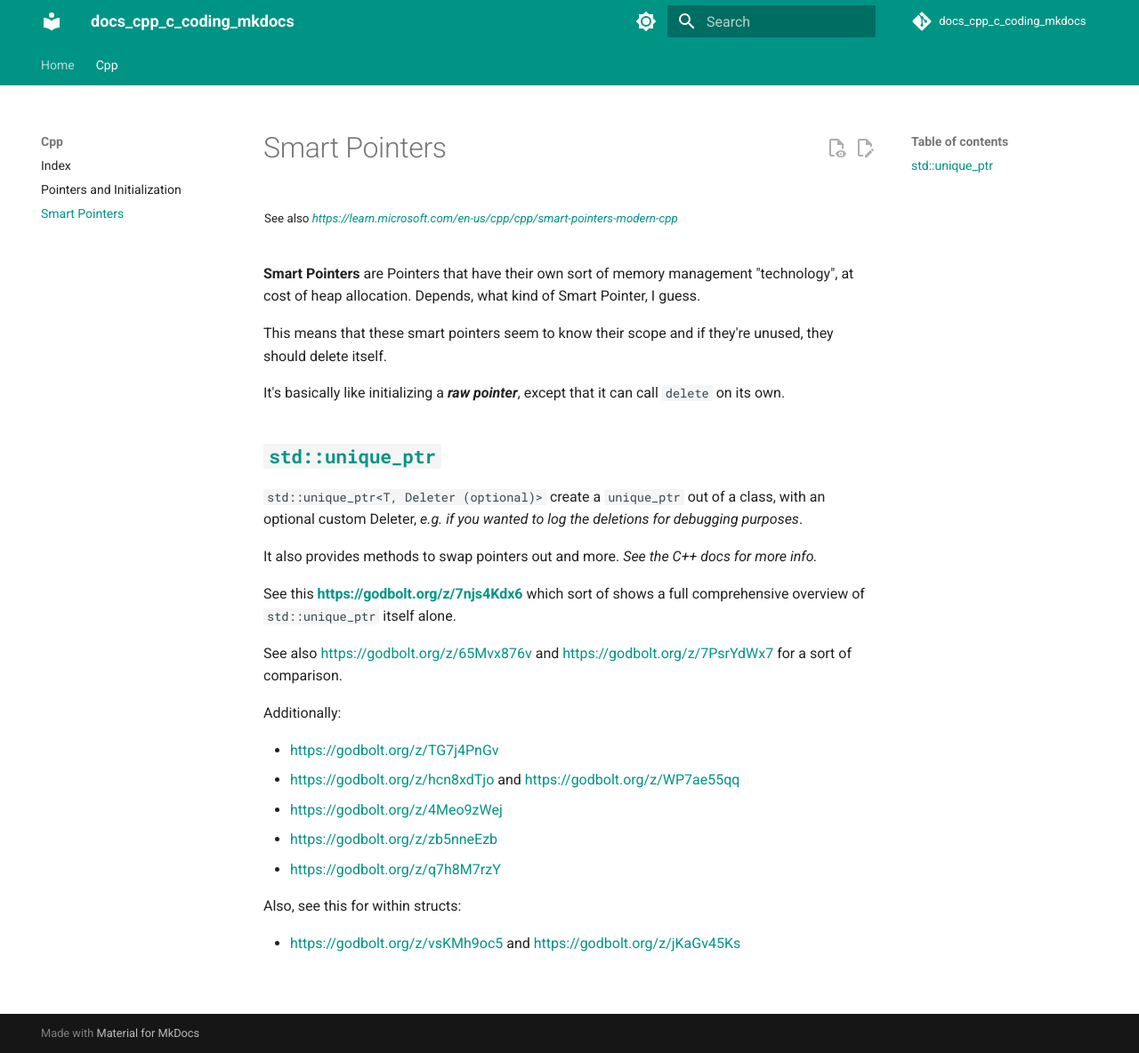
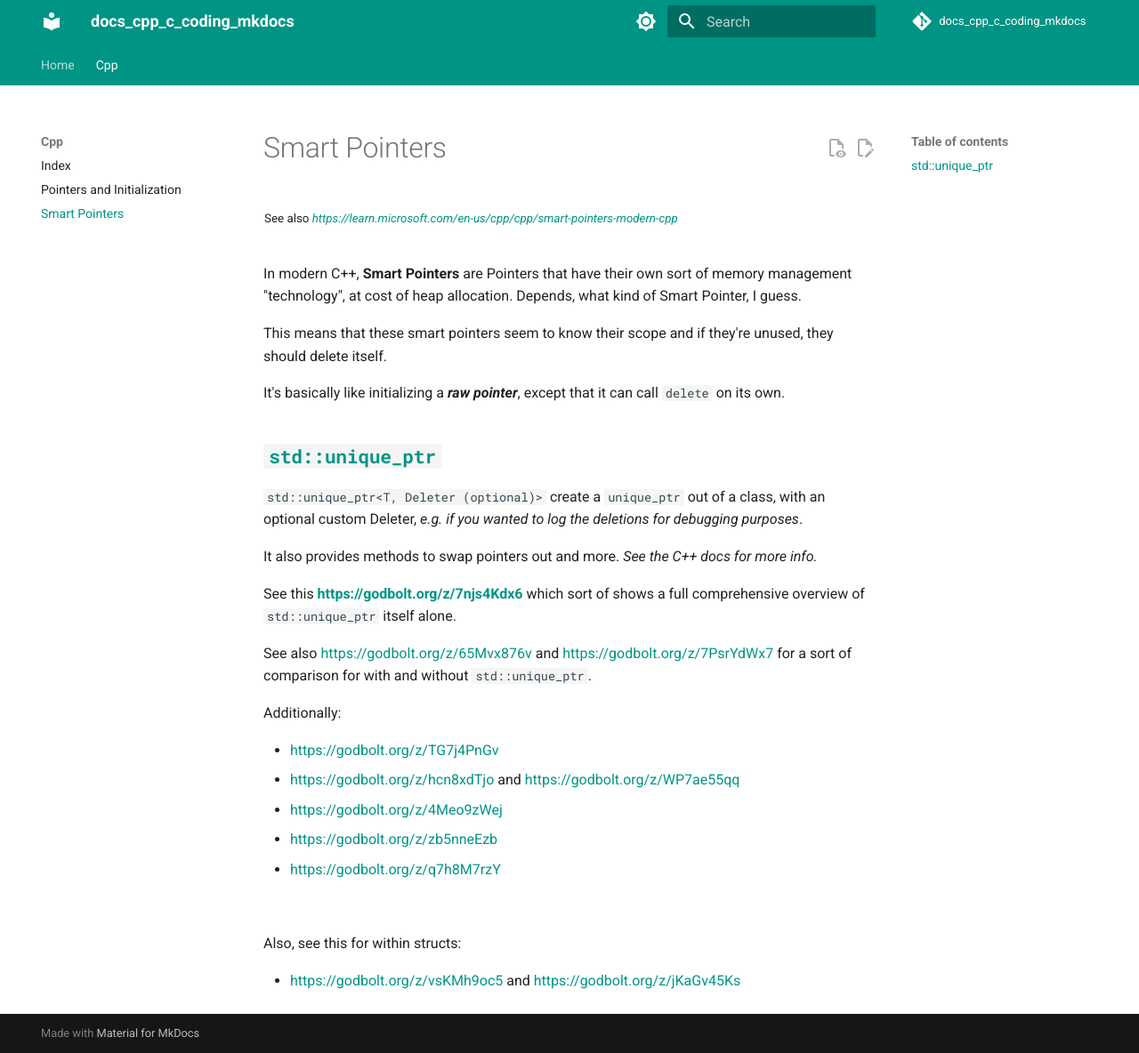
Before and after one commit to karl-police/docs_cpp_c_coding, an MkDocs documentation site: the page built from docs/cpp/Smart_Pointers.md, in a window 1280 px wide and 1184 px high. Shown: the whole window at 89% size. Built offline with MkDocs 1.6.1 and Material for MkDocs 9.7.7, drawn with Linux system fonts in a browser that asks for light colours; comment, search, counter and statistics services are not loaded.

Commit message:
Update Smart_Pointers.md

```diff
--- a/docs/cpp/Smart_Pointers.md
+++ b/docs/cpp/Smart_Pointers.md
@@ -3,7 +3,7 @@
 <sub>See also _<a>https://learn.microsoft.com/en-us/cpp/cpp/smart-pointers-modern-cpp</a>_</sub>
 <br><br>
 
-**Smart Pointers** are Pointers that have their own sort of memory management "technology", at cost of heap allocation. Depends, what kind of Smart Pointer, I guess.
+In modern C++, **Smart Pointers** are Pointers that have their own sort of memory management "technology", at cost of heap allocation. Depends, what kind of Smart Pointer, I guess.
 
 This means that these smart pointers seem to know their scope and if they're unused, they should delete itself.
 
@@ -18,7 +18,7 @@ It also provides methods to swap pointers out and more. _See the C++ docs for mo
 
 See this **<a>https://godbolt.org/z/7njs4Kdx6</a>** which sort of shows a full comprehensive overview of ``std::unique_ptr`` itself alone.
 
-See also https://godbolt.org/z/65Mvx876v and https://godbolt.org/z/7PsrYdWx7 for a sort of comparison.
+See also https://godbolt.org/z/65Mvx876v and https://godbolt.org/z/7PsrYdWx7 for a sort of comparison for with and without ``std::unique_ptr``.
 
 
 Additionally:
@@ -29,6 +29,7 @@ Additionally:
 * https://godbolt.org/z/zb5nneEzb
 * https://godbolt.org/z/q7h8M7rzY
 
+<br>
 
 Also, see this for within structs:
 
```
